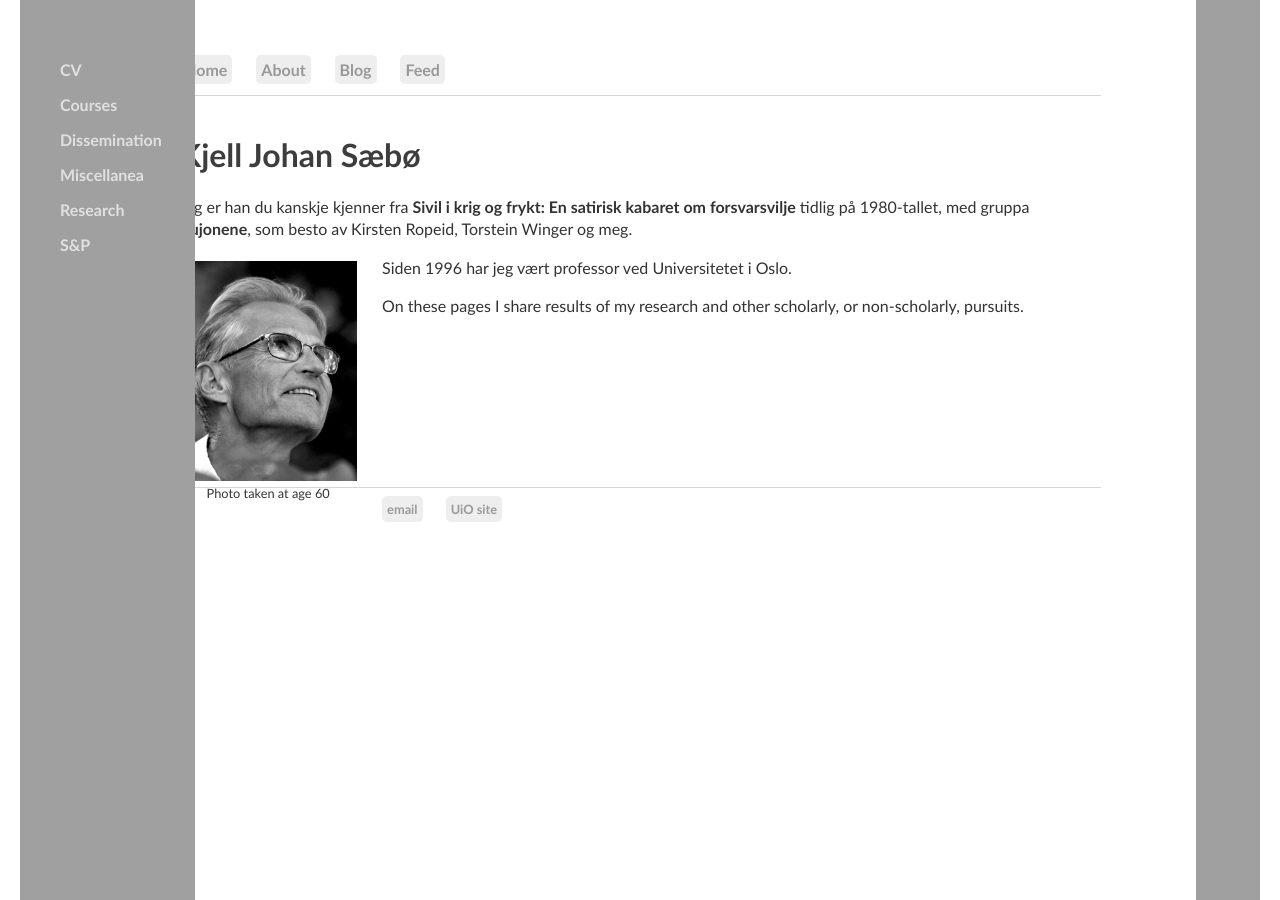
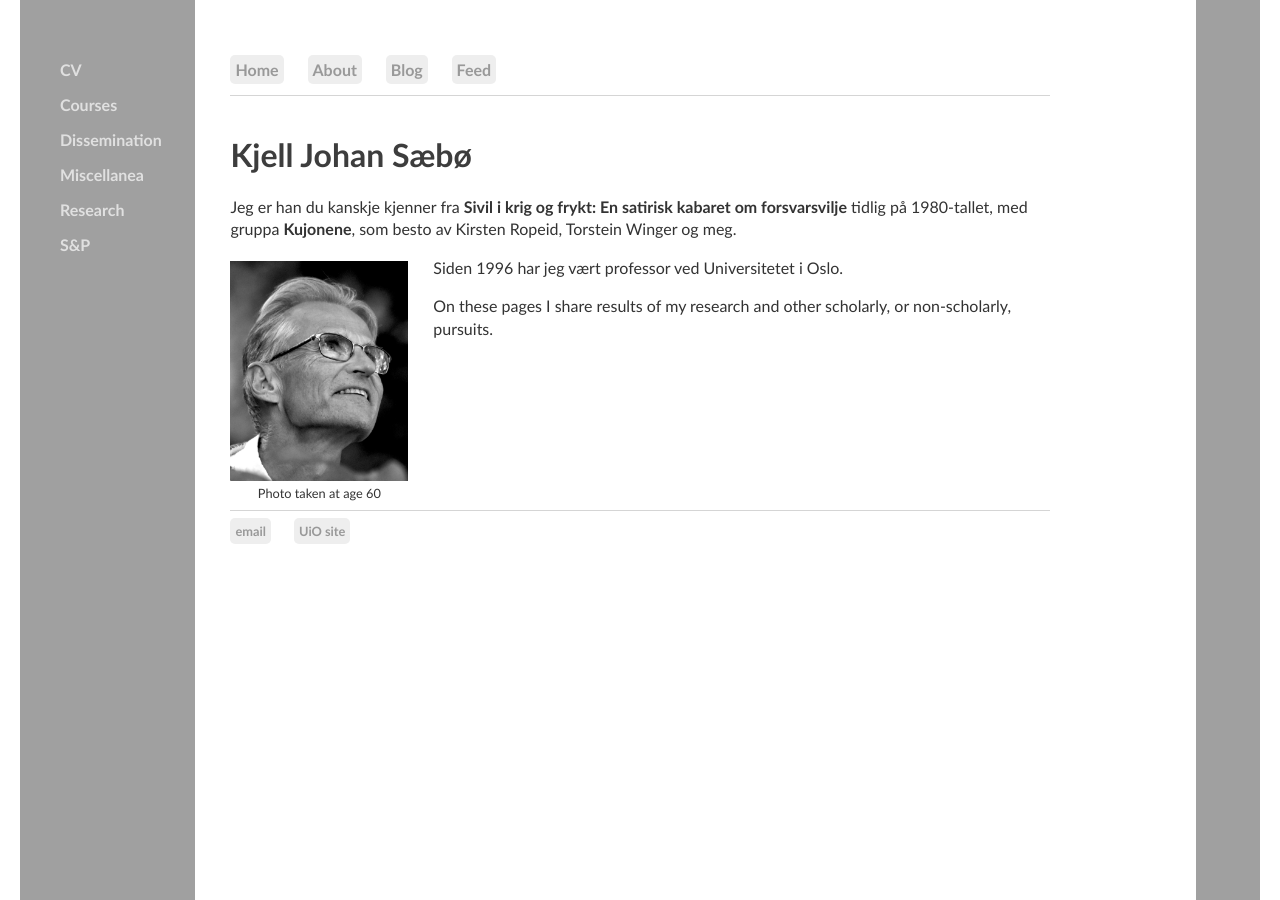
Before and after one commit to kjelljs/kjelljs.github.io, a Jekyll site: the page built from index.html, in a window 1280 px wide. Built offline with Jekyll 4.4.1, drawn with Linux system fonts in a browser that asks for light colours.

Commit message:
Update main.css

```diff
--- a/css/main.css
+++ b/css/main.css
@@ -1,9 +1,7 @@
-main {
-  margin-left: 230px; /* Same as the width of the sidenav */
-}
+
 body {
      margin: 60px auto;
-     width: 72%;
+     width: 64%;
 }
 nav {
     border-bottom: 1px solid #d5d5d5;
```
